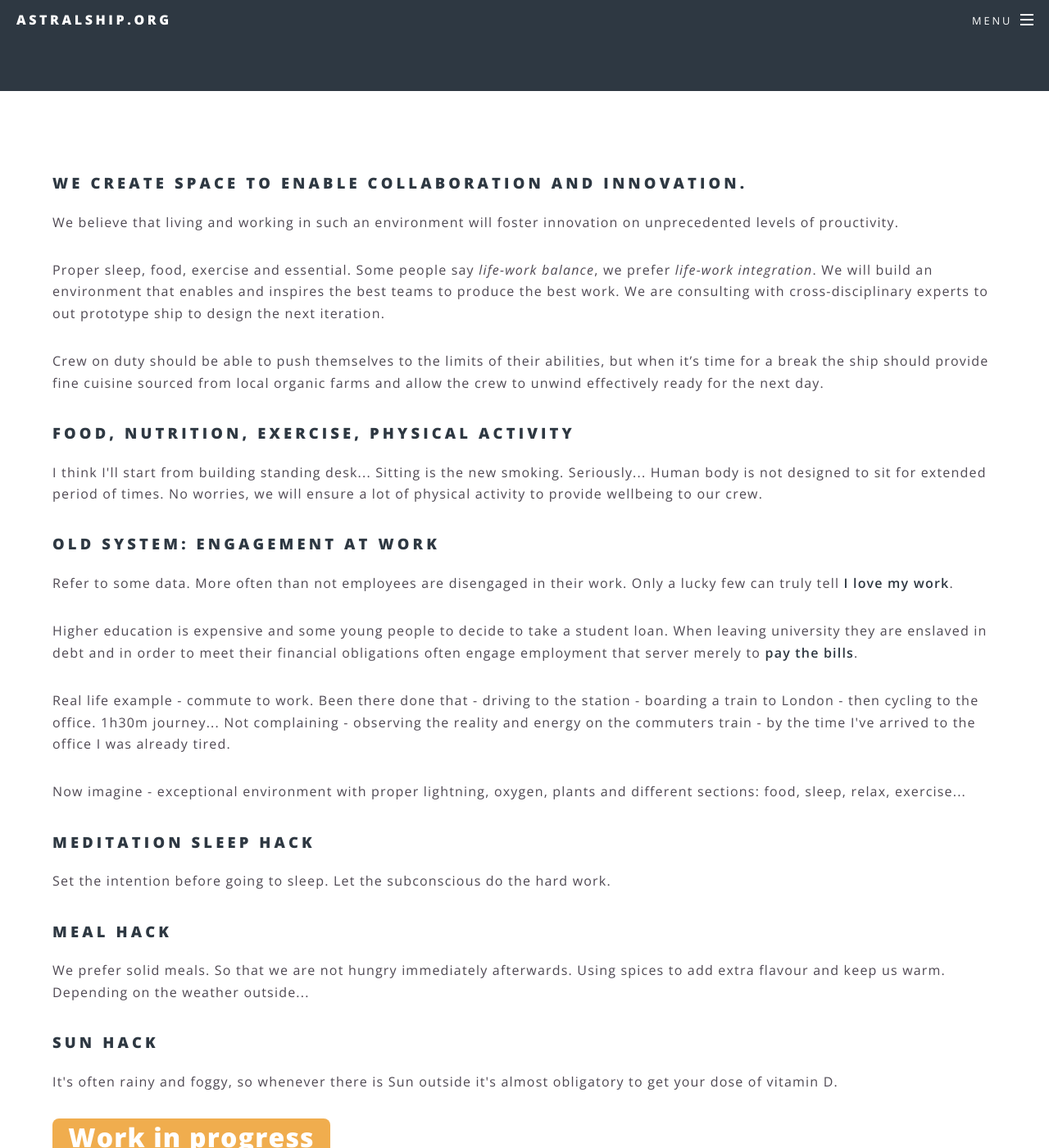
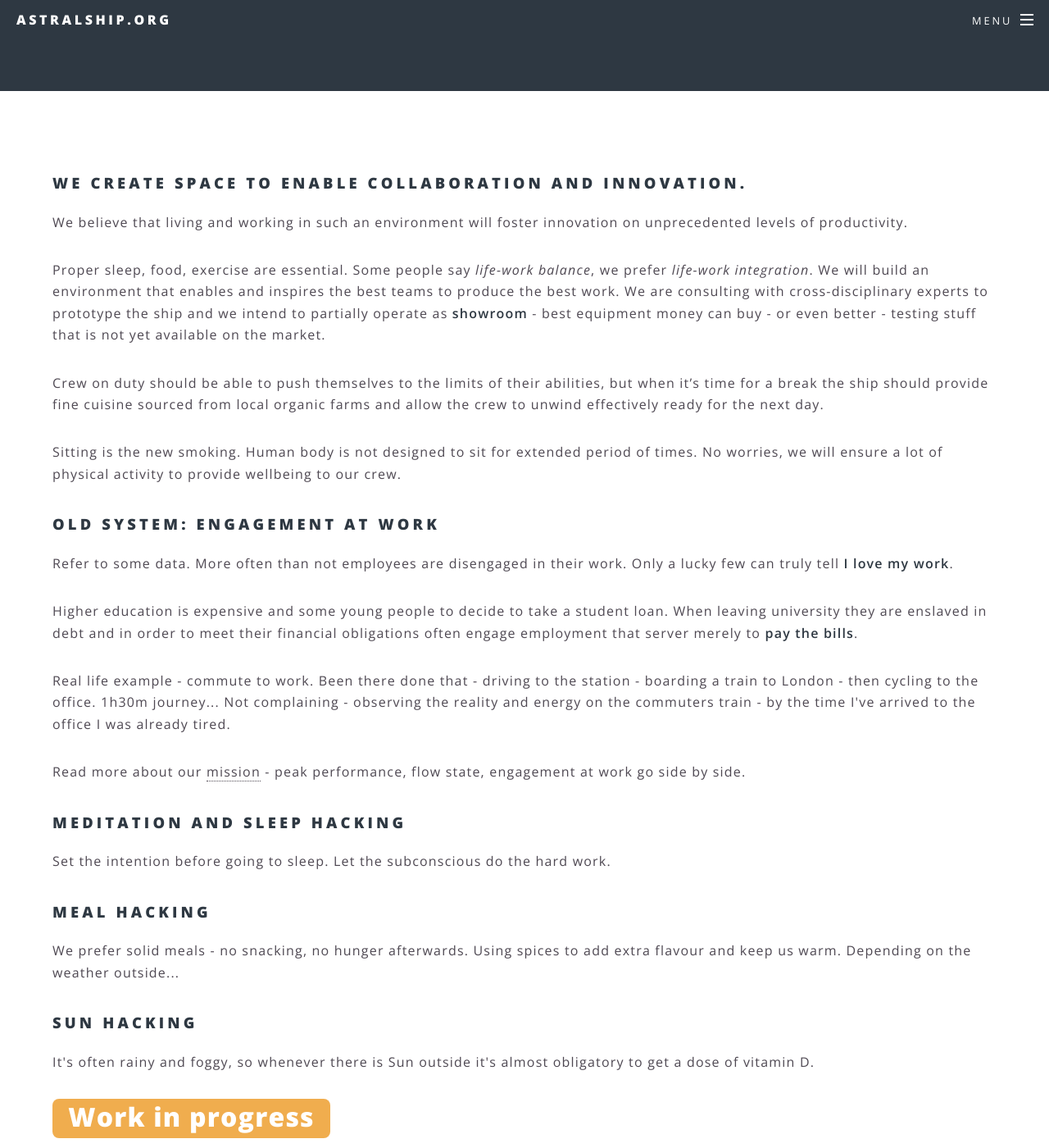
Before and after one commit to astralship/astralship.github.io, a Jekyll site: the page built from flow.html, in a window 1280 px wide and 1400 px high, scrolled down 242 px. Shown: the whole window at 82% size. Built offline with Jekyll 4.4.1, drawn with Linux system fonts in a browser that asks for light colours; comment, search, counter and statistics services are not loaded.

Commit message:
More work + more stuff

```diff
--- a/_includes/footer.html
+++ b/_includes/footer.html
@@ -1,12 +1,12 @@
 <!-- Footer -->
 <footer id="footer">
 
-  <ul>
+  <ul class="copyright" style="font-size: 0.7em">
     {% assign sorted_pages = site.pages | sort:"order" %}
     {% for node in sorted_pages %}
       {% if node.title %}
         {% if node.order %}
-        <li><a href="{{node.url}}">{{node.title}}</a></li>
+          <li><a href="{{node.url}}">{{node.title}}</a></li>
         {% endif %}
       {% endif %}
     {% endfor %}
--- a/flow.html
+++ b/flow.html
@@ -6,15 +6,14 @@ title: Flow state
 
 	<h3>We create space to enable collaboration and innovation.</h3>
 
-	<p>We believe that living and working in such an environment will foster innovation on unprecedented levels of prouctivity.</p>
+	<p>We believe that living and working in such an environment will foster innovation on unprecedented levels of productivity.</p>
 
-	<p>Proper sleep, food, exercise and essential. Some people say <em>life-work balance</em>, we prefer <em>life-work integration</em>. We will build an environment that enables and inspires the best teams to produce the best work. We are consulting with cross-disciplinary experts to out prototype ship to design the next iteration.</p>
+	<p>Proper sleep, food, exercise are essential. Some people say <em>life-work balance</em>, we prefer <em>life-work integration</em>. We will build an environment that enables and inspires the best teams to produce the best work. We are consulting with cross-disciplinary experts to prototype the ship and we intend to partially operate as <strong>showroom</strong> - best equipment money can buy - or even better - testing stuff that is not yet available on the market.</p>
 
 	<p>Crew on duty should be able to push themselves to the limits of their abilities, but when it’s time for a break the ship should provide fine cuisine sourced from local organic farms and allow the crew to unwind effectively ready for the next day.</p>
 
-	<h3>Food, nutrition, exercise, physical activity</h3>
 
-	<p>I think I'll start from building standing desk... Sitting is the new smoking. Seriously... Human body is not designed to sit for extended period of times. No worries, we will ensure a lot of physical activity to provide wellbeing to our crew.</p>
+	<p>Sitting is the new smoking. Human body is not designed to sit for extended period of times. No worries, we will ensure a lot of physical activity to provide wellbeing to our crew.</p>
 
 
 	<h3>Old system: engagement at work</h3>
@@ -24,17 +23,17 @@ title: Flow state
 
 	<p>Real life example - commute to work. Been there done that - driving to the station - boarding a train to London - then cycling to the office. 1h30m journey... Not complaining - observing the reality and energy on the commuters train - by the time I've arrived to the office I was already tired.</p>
 
-	<p>Now imagine - exceptional environment with proper lightning, oxygen, plants and different sections: food, sleep, relax, exercise...</p>
+	<p>Read more about our <a href="mission.html">mission</a> - peak performance, flow state, engagement at work go side by side.</p>
 
 
-	<h3>Meditation sleep hack</h3>
+	<h3>Meditation and sleep hacking</h3>
 	<p>Set the intention before going to sleep. Let the subconscious do the hard work.</p>
 
-	<h3>Meal hack</h3>
-	<p>We prefer solid meals. So that we are not hungry immediately afterwards. Using spices to add extra flavour and keep us warm. Depending on the weather outside...</p>
+	<h3>Meal hacking</h3>
+	<p>We prefer solid meals - no snacking, no hunger afterwards. Using spices to add extra flavour and keep us warm. Depending on the weather outside...</p>
 
-	<h3>Sun hack</h3>
-	<p>It's often rainy and foggy, so whenever there is Sun outside it's almost obligatory to get your dose of vitamin D.</p>
+	<h3>Sun hacking</h3>
+	<p>It's often rainy and foggy, so whenever there is Sun outside it's almost obligatory to get a dose of vitamin D.</p>
 
 	<div class="wip">Work in progress</div>
 
--- a/history.html
+++ b/history.html
@@ -22,9 +22,11 @@ Within the church is a fine ceiling with classical cornice, moulded panels and r
 
 <h3>Modern history</h3>
 
-<p>Chapel was purchased on the action for small amount of money. The owner was working with local authorities to obtain planning permission but due to baby on the way... Eventually the chapel as been acquired by Liam.</p>
+<p>Chapel was purchased by the previous on the action for a relatively modest amount of money. The owner was working with local authorities to obtain planning permission but due to baby on the way... Eventually the chapel as been acquired by Liam.</p>
 
-<p>There were some ups and down, including spin-off company... It wasn't always the smooth sailing but mentioning that because we already have experience with refurbishment work, running the company and applying for external funding. Now it's time for a new chapter...</p>
+<p>There were some ups and down, including a spin-off company... It wasn't always the smooth sailing - mentioning that because we already have experience with refurbishment work, running the company and applying for external funding.</p>
+
+<p>Now it's time for a new chapter...</p>
 
 
 <h3>Future</h3>
```
Also changed, not shown: friends.html (+7 -3 lines), index.html (+10 -6 lines), jobs.html (+15 -0 lines).
